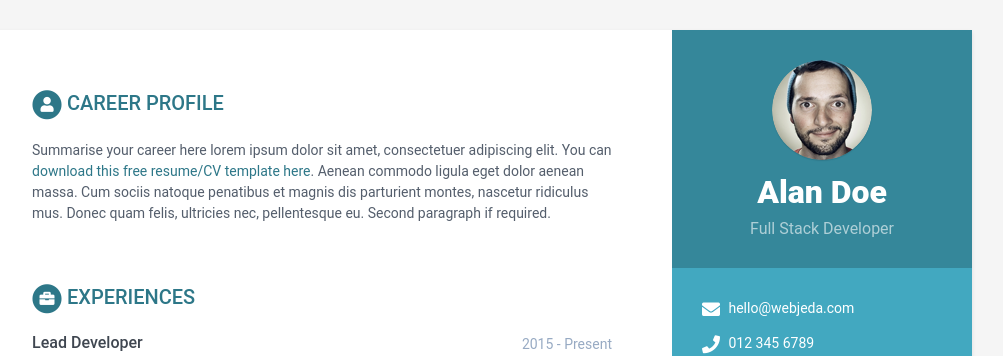
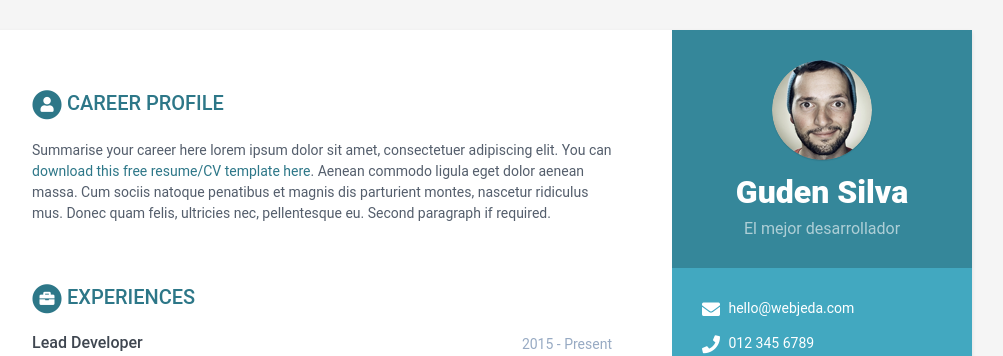
Before and after one commit to Gudenxxos/CV2, a Jekyll site: the page built from index.html, in a window 1280 px wide and 900 px high. Shown: the top 356 px of the window, without its empty margins (168-1171 px from the left). Built offline with Jekyll 4.4.1, drawn with Linux system fonts in a browser that asks for light colours.

Commit message:
Cambia nombre

```diff
--- a/_data/data.yml
+++ b/_data/data.yml
@@ -8,8 +8,8 @@ sidebar:
     education: True # set to False if you want education in main section instead of in sidebar
 
     # Profile information
-    name: Alan Doe
-    tagline: Full Stack Developer
+    name: Guden Silva
+    tagline: El mejor desarrollador
     avatar: profile.png  #place a 100x100 picture inside /assets/images/ folder and provide the name of the file below
 
     # Sidebar links
```
